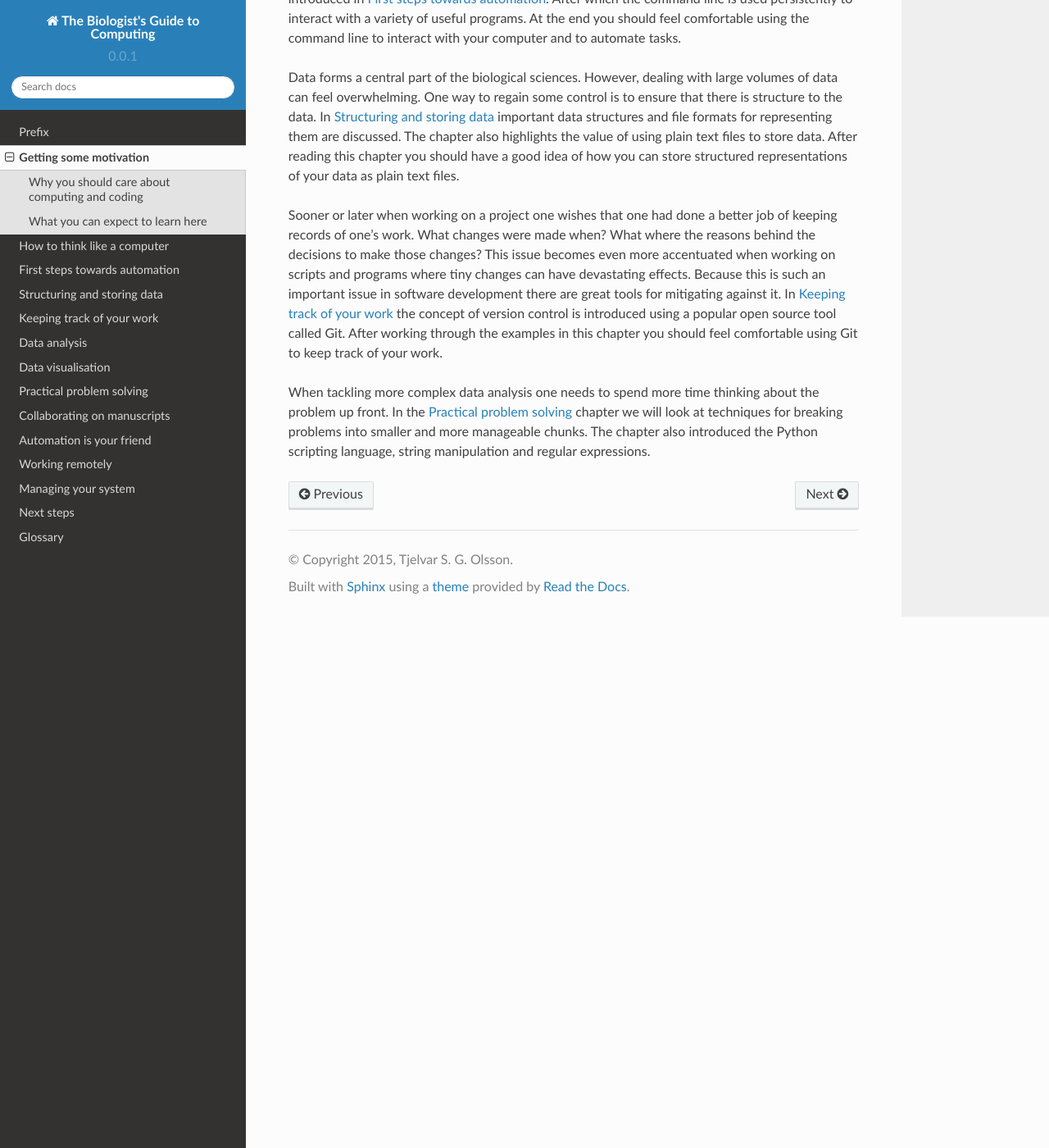
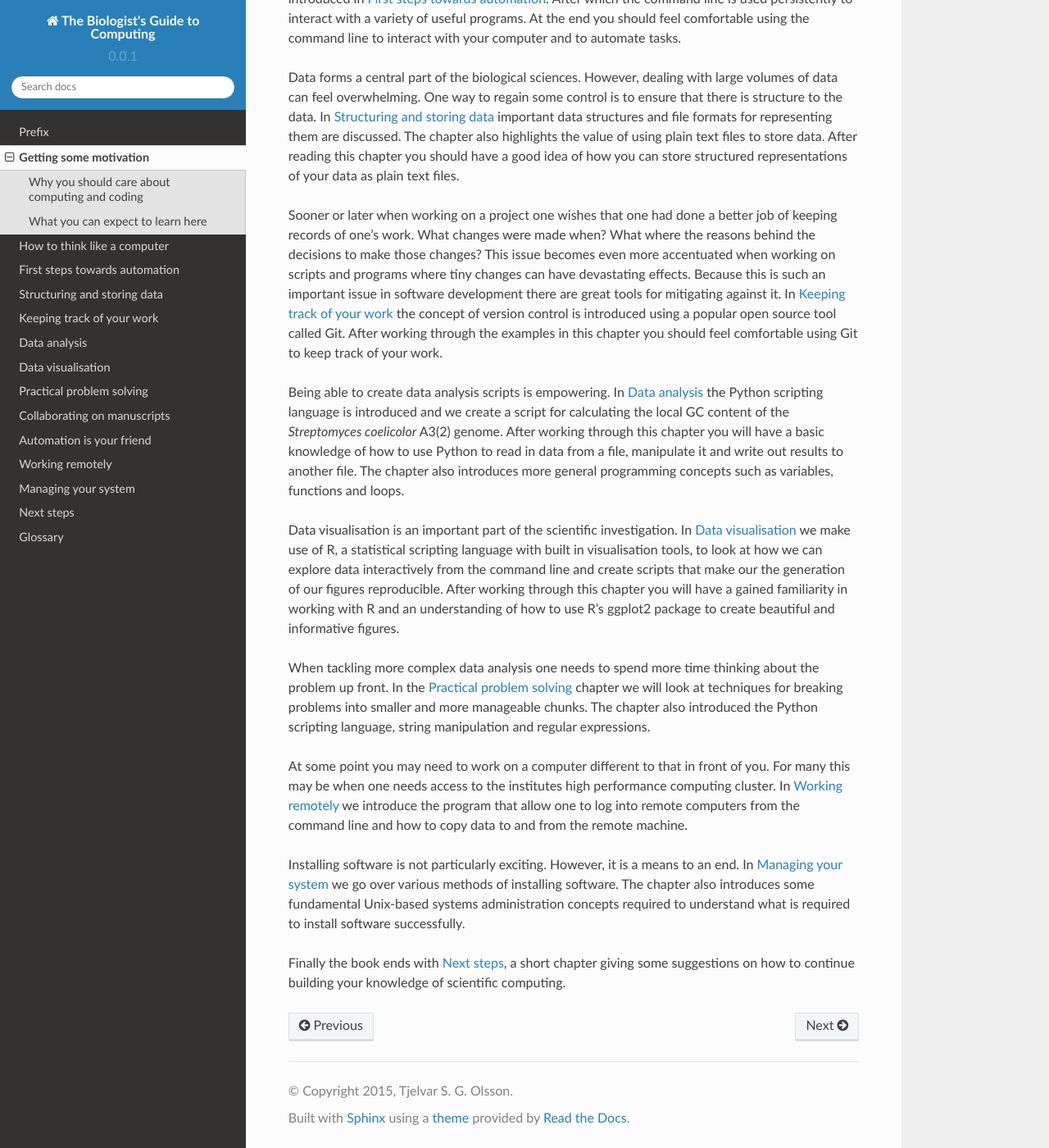
Before and after one commit to tjelvar-olsson/biologists-guide-to-computing, a Sphinx documentation site: the page built from source/getting-some-motivation.rst, in a window 1280 px wide and 1400 px high, scrolled down 1029 px. Shown: the whole window at 82% size. Built offline with Sphinx 7.4.7 and the Read the Docs theme 2.0.0, drawn with Linux system fonts in a browser that asks for light colours.

Commit message:
Updated motivation section

```diff
--- a/source/getting-some-motivation.rst
+++ b/source/getting-some-motivation.rst
@@ -71,8 +71,42 @@ introduced using a popular open source tool called Git. After working through
 the examples in this chapter you should feel comfortable using Git to keep
 track of your work.
 
+Being able to create data analysis scripts is empowering. In
+:doc:`data-analysis` the Python scripting language is introduced and we
+create a script for calculating the local GC content of the
+*Streptomyces coelicolor*  A3(2) genome. After working through this
+chapter you will have a basic knowledge of how to use Python to read
+in data from a file, manipulate it and write out results to another file.
+The chapter also introduces more general programming concepts such as
+variables, functions and loops.
+
+Data visualisation is an important part of the scientific investigation.
+In :doc:`data-visualisation` we make use of R, a statistical scripting
+language with built in visualisation tools, to look at how we can
+explore data interactively from the command line and create scripts
+that make our the generation of our figures reproducible. After working
+through this chapter you will have a gained familiarity in working
+with R and an understanding of how to use R's ggplot2 package to create
+beautiful and informative figures.
+
 When tackling more complex data analysis one needs to spend more time
 thinking about the problem up front. In the :doc:`practical-problem-solving`
 chapter we will look at techniques for breaking problems into smaller and more
 manageable chunks. The chapter also introduced the Python scripting language,
 string manipulation and regular expressions.
+
+At some point you may need to work on a computer different to that in front
+of you. For many this may be when one needs access to the institutes high
+performance computing cluster. In :doc:`working-remotely` we introduce the
+program that allow one to log into remote computers from the command line
+and how to copy data to and from the remote machine.
+
+Installing software is not particularly exciting. However, it is a means
+to an end. In :doc:`managing-your-system` we go over various methods of
+installing software. The chapter also introduces some fundamental
+Unix-based systems administration concepts required to understand what
+is required to install software successfully.
+
+Finally the book ends with :doc:`next-steps`, a short chapter giving
+some suggestions on how to continue building your knowledge of
+scientific computing.
```
